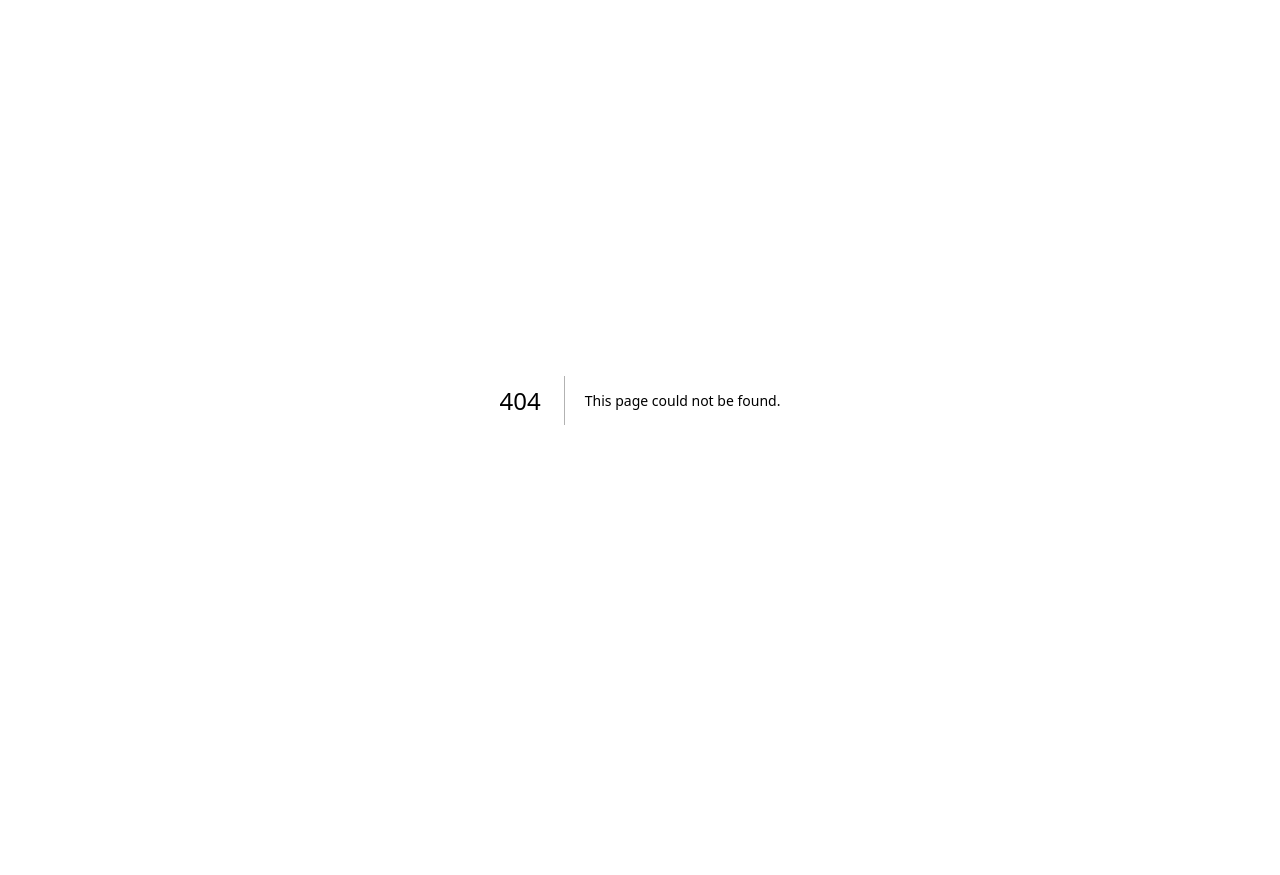
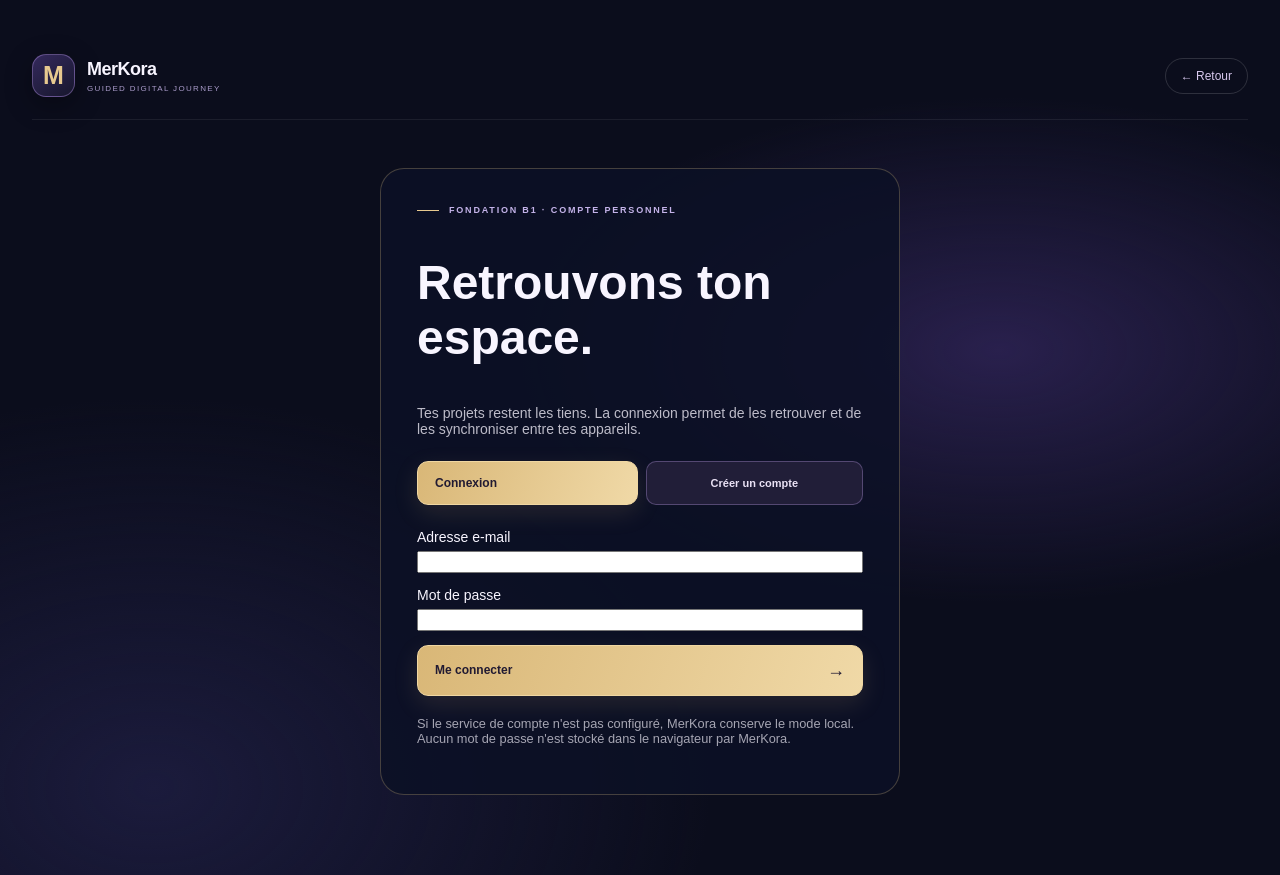
Before and after one commit to merkelnascom-art/Merkora-GDJ, a Next.js app: page /auth in a window 1280 px wide. Before the commit this address had no page. Before the commit the page ends 800 px from the top, so only its background shows below. Built offline with nearby package versions, Linux system fonts and the light colour scheme.

Commit message:
feat(foundation-b): add app/auth/page.tsx

```diff
--- /dev/null
+++ b/app/auth/page.tsx
@@ -0,0 +1,51 @@
+"use client";
+
+import { useState, useTransition } from "react";
+import Link from "next/link";
+import { signInWithPassword, signUpWithPassword } from "@/lib/supabase/auth-actions";
+
+export default function AuthPage() {
+  const [mode, setMode] = useState<"signin" | "signup">("signin");
+  const [email, setEmail] = useState("");
+  const [password, setPassword] = useState("");
+  const [displayName, setDisplayName] = useState("");
+  const [message, setMessage] = useState("");
+  const [isPending, startTransition] = useTransition();
+
+  function submit(event: React.FormEvent<HTMLFormElement>) {
+    event.preventDefault();
+    setMessage("");
+    startTransition(async () => {
+      const result = mode === "signin"
+        ? await signInWithPassword({ email, password })
+        : await signUpWithPassword({ email, password, displayName });
+      if (result.ok) {
+        setMessage(result.message ?? "Opération terminée.");
+        if (mode === "signin") window.location.assign("/account");
+      } else setMessage(result.error);
+    });
+  }
+
+  return (
+    <main className="mk-v2-page" style={{ minHeight: "100vh", padding: "2rem", color: "#f8f5ff" }}>
+      <header className="mk-header"><Link className="mk-brand" href="/"><span className="mk-brand-mark">M</span><span><strong>MerKora</strong><small>GUIDED DIGITAL JOURNEY</small></span></Link><Link className="mk-back-link" href="/">← Retour</Link></header>
+      <section style={{ maxWidth: 520, margin: "3rem auto", padding: "clamp(1.25rem,4vw,2.25rem)", border: "1px solid rgba(220,190,130,.28)", borderRadius: 24, background: "rgba(12,17,38,.86)" }}>
+        <span className="mk-eyebrow"><span /> FONDATION B1 · COMPTE PERSONNEL</span>
+        <h1 style={{ fontSize: "clamp(2rem,5vw,3rem)" }}>{mode === "signin" ? "Retrouvons ton espace." : "Créons ton compte."}</h1>
+        <p style={{ opacity: .75 }}>Tes projets restent les tiens. La connexion permet de les retrouver et de les synchroniser entre tes appareils.</p>
+        <div style={{ display: "flex", gap: 8, margin: "1.5rem 0" }}>
+          <button type="button" className={mode === "signin" ? "mk-continue-button" : "mk-secondary-button"} onClick={() => { setMode("signin"); setMessage(""); }}>Connexion</button>
+          <button type="button" className={mode === "signup" ? "mk-continue-button" : "mk-secondary-button"} onClick={() => { setMode("signup"); setMessage(""); }}>Créer un compte</button>
+        </div>
+        <form onSubmit={submit} style={{ display: "grid", gap: 14 }}>
+          {mode === "signup" && <label style={{ display: "grid", gap: 6 }}>Nom ou prénom<input required autoComplete="name" value={displayName} onChange={e => setDisplayName(e.target.value)} /></label>}
+          <label style={{ display: "grid", gap: 6 }}>Adresse e-mail<input required type="email" autoComplete="email" value={email} onChange={e => setEmail(e.target.value)} /></label>
+          <label style={{ display: "grid", gap: 6 }}>Mot de passe<input required type="password" minLength={8} autoComplete={mode === "signin" ? "current-password" : "new-password"} value={password} onChange={e => setPassword(e.target.value)} /></label>
+          <button className="mk-continue-button" type="submit" disabled={isPending}>{isPending ? "Patiente un instant…" : mode === "signin" ? "Me connecter" : "Créer mon compte"} <span>→</span></button>
+        </form>
+        {message && <p role="status" aria-live="polite" style={{ marginTop: 18, padding: 12, borderRadius: 12, background: "rgba(255,255,255,.06)" }}>{message}</p>}
+        <p style={{ fontSize: ".8rem", opacity: .65, marginTop: 20 }}>Si le service de compte n'est pas configuré, MerKora conserve le mode local. Aucun mot de passe n'est stocké dans le navigateur par MerKora.</p>
+      </section>
+    </main>
+  );
+}
```
